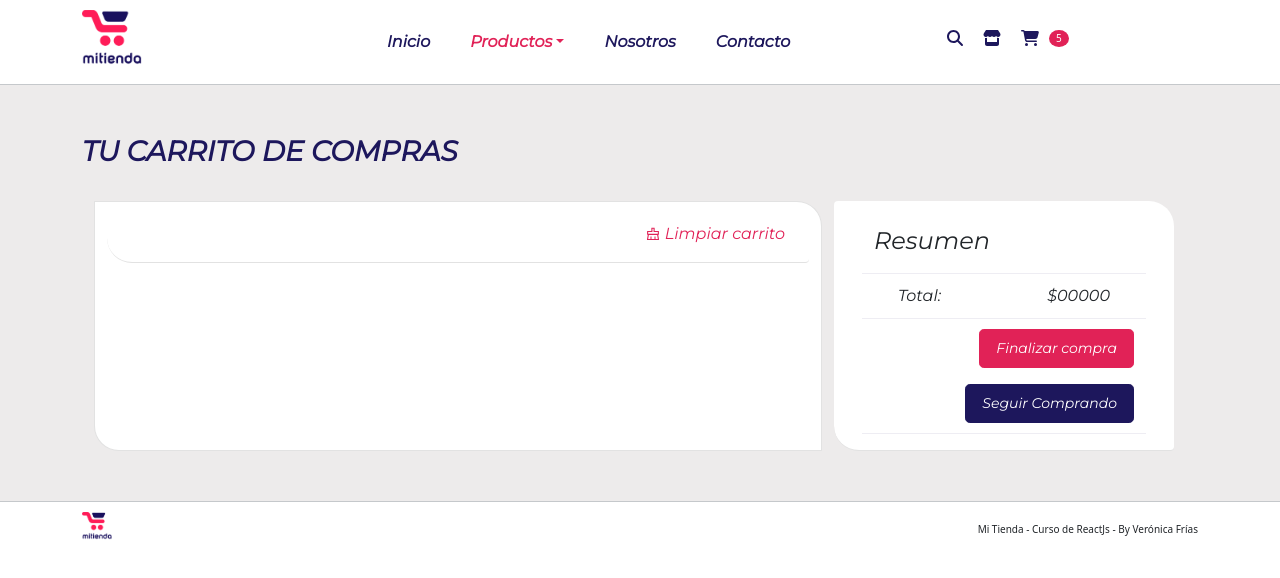
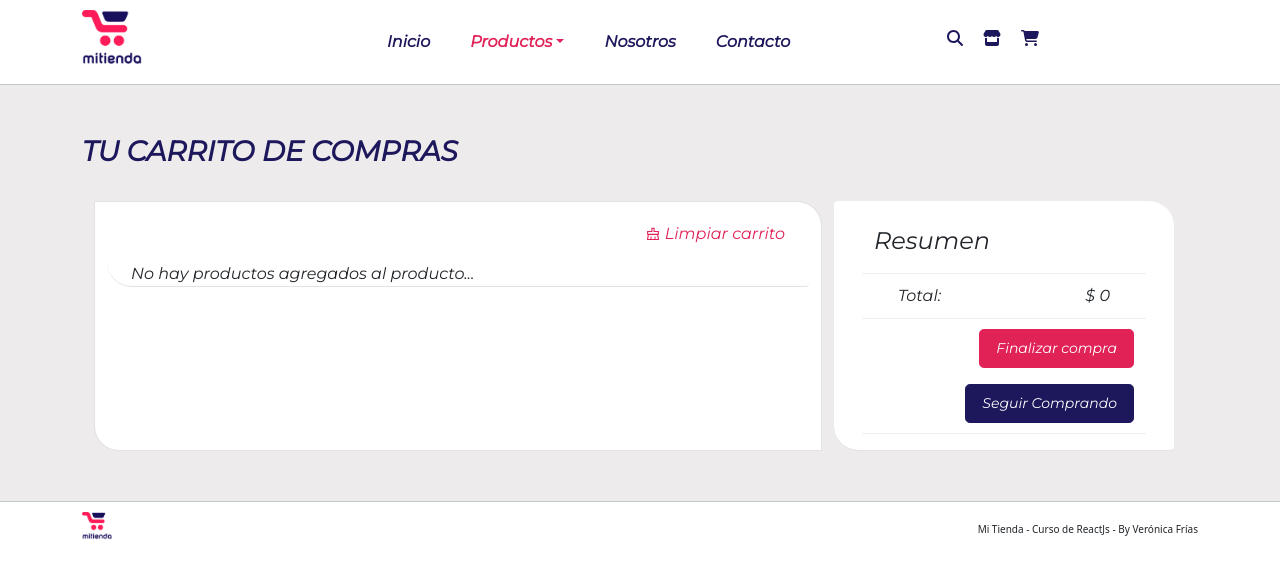
Before and after one commit to verofloeza/mi-tienda.Frias-ReactJS, a React app: page /cart in a window 1280 px wide. Shown: the top 578 px of the page. Built offline with nearby package versions, Linux system fonts and the light colour scheme.

Commit message:
Cart View

```diff
--- a/src/components/CartWidget.js
+++ b/src/components/CartWidget.js
@@ -2,17 +2,26 @@ import './css/CartWidget.css';
 import 'bootstrap';
 import 'bootstrap/dist/css/bootstrap.min.css';
 
+import React, { useContext } from 'react';
+
+import CartContext from '../store/cart-context';
 import { FontAwesomeIcon } from '@fortawesome/react-fontawesome'
-import React from 'react';
+import { NavLink } from 'react-router-dom';
 import { faCartShopping } from "@fortawesome/free-solid-svg-icons";
 
 function CartWidget() {
+  const { itemsCarrito } = useContext(CartContext);
+
+  let suma=0;
+  itemsCarrito.map( i =>  suma = ( suma + parseInt(i.quality) ))
+
   return (
     <div>
-        <a href="/cart" className='icons'>
+          <NavLink className='icons' to='/cart'>
             <FontAwesomeIcon icon={faCartShopping} />
-        </a>
-        <span className='cantItem'>5</span>
+          </NavLink>
+        { suma != 0 && <span className='cantItem'>{ suma }</span>  }
+
     </div>
   );
 }
--- a/src/components/ItemCart.js
+++ b/src/components/ItemCart.js
@@ -12,8 +12,6 @@ import { FaTrashAlt } from "react-icons/fa";
 function ItemCart() {
     const { itemsCarrito, clearCart, deleteCart } = useContext(CartContext);
 
-    //const eliminarItem = (id) => deleteCart(id)
-
   return (
     <Col>
       <Card className='itemCarrito'>
@@ -25,7 +23,7 @@ function ItemCart() {
               </span>
             </Col>
           </Row>
-          { itemsCarrito.length !== 0 && itemsCarrito.map( i =>
+          { itemsCarrito.length !== 0 ? itemsCarrito.map( i =>
           <Row>
             <Col xs={3}>
               <img src={require(`../assets/images/productos/${i.item.imagen}`)} alt={i.item.nombre} className="imageThumb"/>
@@ -47,7 +45,16 @@ function ItemCart() {
               </span>
             </Col>
           </Row>
-          )}
+          )
+          :
+          <Row>
+            <Col>
+              <span className='mb-3'>
+                No hay productos agregados al producto...
+              </span>
+            </Col>
+          </Row>
+          }
         </Container>
       </Card>
     </Col>
--- a/src/components/NavBar.js
+++ b/src/components/NavBar.js
@@ -25,11 +25,11 @@ function NavBar() {
               <NavLink activeClassName='active' to='#' className='dropdown-toggle' data-bs-toggle="dropdown" role="button" aria-expanded="false">
                 Productos</NavLink>
                 <ul class="dropdown-menu">
-                  <li><a class="dropdown-item" href="/productos">Todos</a></li>
-                  <li><a class="dropdown-item" href="/categoria/Accesorios">Accesorios</a></li>
-                  <li><a class="dropdown-item" href="/categoria/Juguetes">Juguetes</a></li>
-                  <li><a class="dropdown-item" href="/categoria/Lámparas">Lámparas</a></li>
-                  <li><a class="dropdown-item" href="/categoria/Muebles">Muebles</a></li>
+                  <li><NavLink className='dropdown-item' to='/productos'>Todos</NavLink></li>
+                  <li><NavLink className='dropdown-item' to='/categoria/Accesorios'>Accesorios</NavLink></li>
+                  <li><NavLink className='dropdown-item' to='/categoria/Juguetes'>Juguetes</NavLink></li>
+                  <li><NavLink className='dropdown-item' to='/categoria/Lámparas'>Lámparas</NavLink></li>
+                  <li><NavLink className='dropdown-item' to='/categoria/Muebles'>Muebles</NavLink></li>
                 </ul>
             </li>
             <li class="nav-item"><NavLink activeClassName='active' to='/nosotros'>Nosotros</NavLink></li>
@@ -37,12 +37,12 @@ function NavBar() {
           </ul>
         </Col>
         <Col>
-          <a src="#" className='icons'>
+          <NavLink className='icons' to='#'>
             <FontAwesomeIcon icon={faSearch} />
-          </a>
-          <a href="/vendedores" className='icons'>
+          </NavLink>
+          <NavLink className='icons' to='vendedores'>
             <FontAwesomeIcon icon={faStore} />
-          </a>
+          </NavLink>
           <CartWidget />
         </Col>
       </Row>
--- a/src/components/TotalCart.js
+++ b/src/components/TotalCart.js
@@ -2,11 +2,18 @@ import 'bootstrap';
 import 'bootstrap/dist/css/bootstrap.min.css';
 
 import {Card, Col, Container, Row} from 'react-bootstrap';
+import React, { useContext } from 'react';
 
+import CartContext from '../store/cart-context';
 import { Link } from "react-router-dom";
-import React from 'react';
 
 function ItemCart() {
+    const { itemsCarrito } = useContext(CartContext);
+
+    let suma=0;
+    itemsCarrito.map( i =>  suma = ( suma + ( parseInt(i.item.precio) * parseInt(i.quality)) ))
+
+
   return (
                 <Col>
                         <Card className='itemCarrito'>
@@ -22,7 +29,7 @@ function ItemCart() {
                                             <Container>
                                                 <Row>
                                                     <Col className='totalText'>Total:</Col>
-                                                    <Col className='totalPrecio'>$00000</Col>
+                                                    <Col className='totalPrecio'>$ {suma}</Col>
                                                 </Row>
                                             </Container>
                                         </Col>
--- a/src/store/cart-context.js
+++ b/src/store/cart-context.js
@@ -4,7 +4,9 @@ export const CartContextProvider = ({defaultValue=[],children}) =>{
 
     const [ productoCart, setProductoCart ] = useState(defaultValue);
 
-    const clearCart = () => setProductoCart([]);
+    const clearCart = () => {
+        setProductoCart([]);
+    }
 
     const isInCart = (id) => {
         return productoCart.some((item) => item.item.id === id)
@@ -20,16 +22,18 @@ export const CartContextProvider = ({defaultValue=[],children}) =>{
                 }
             }
             setProductoCart(newCarrito)
+
         } else {
            setProductoCart(
                 [...productoCart, {"item": producto, "quality": cantCart}]
             )
+
            }
     }
 
     const deleteCart = (id) =>{
-        const nuevoCart = productoCart.filter( i => i.item.id !== id)
-        setProductoCart(nuevoCart)
+        const nuevoCart = productoCart.filter( i => i.item.id !== id);
+        setProductoCart(nuevoCart);
     }
 
 
@@ -40,7 +44,7 @@ export const CartContextProvider = ({defaultValue=[],children}) =>{
             onAdd: onAdd,
             clearCart: clearCart,
             deleteCart: deleteCart,
-            isInCart: isInCart
+            isInCart: isInCart,
         }}>
             {children}
         </CartContext.Provider>
@@ -52,7 +56,7 @@ const CartContext = createContext({
     onAdd: (producto, cantidad) =>{},
     clearCart: () => {},
     deleteCart: (id) => {},
-    isInCart: (id) => {}
+    isInCart: (id) => {},
 });
 
 export default CartContext;
```
